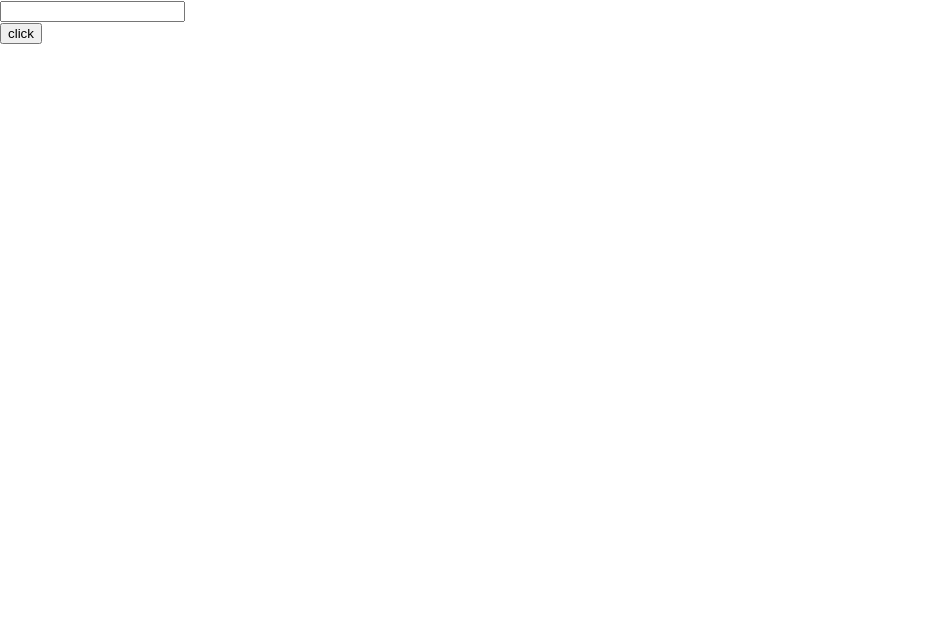
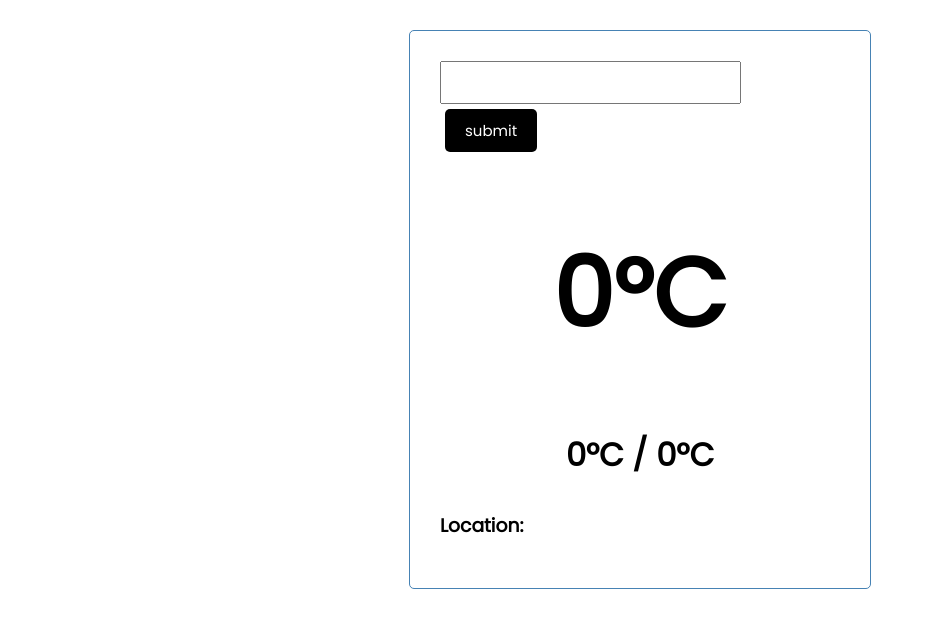
Before and after one commit to AkshayKumar08/react-weather-api, a React (Create React App) app: page / in a window 1280 px wide. Shown: the top 628 px of the page, without its empty margins (0-934 px from the left). Built offline with nearby package versions, Linux system fonts and the light colour scheme.

Commit message:
adding style

```diff
--- /dev/null
+++ b/src/App.css
@@ -0,0 +1,65 @@
+@import url('https://fonts.googleapis.com/css2?family=Poppins:wght@300;400&display=swap');
+
+body {
+  font-family: 'Poppins', sans-serif;
+}
+
+.container {
+  max-width: 400px;
+  margin: 30px auto;
+  overflow: auto;
+  min-height: 200px;
+  border: 1px solid steelblue;
+  padding: 30px;
+  border-radius: 5px;
+}
+
+.header {
+  display: flex;
+  justify-content: space-between;
+  align-items: center;
+  margin-bottom: 20px;
+}
+
+.btn {
+  display: inline-block;
+  background: #000;
+  color: #fff;
+  border: none;
+  padding: 10px 20px;
+  margin: 5px;
+  border-radius: 5px;
+  cursor: pointer;
+  text-decoration: none;
+  font-size: 15px;
+  font-family: inherit;
+}
+
+.btn:focus {
+  outline: none;
+}
+
+.btn:active {
+  transform: scale(0.98);
+}
+
+.btn-block {
+  display: inline;
+}
+
+.my-form input[type="text"]{
+	padding: 12px 60px;
+}
+
+/* Section */
+.temp h1{
+	font-size: 6em;
+}
+
+.temp h3{
+	font-size: 2em
+}
+
+.center{
+	text-align: center;
+}
--- a/src/App.js
+++ b/src/App.js
@@ -1,4 +1,8 @@
 import Header from './components/Header'
+import Section from './components/Section'
+import Footer from './components/Footer'
+import {useState} from 'react'
+import './App.css'
 
 const api = {
   key: "41bc47c6426a856a0b22036586852e8b",
@@ -6,16 +10,47 @@ const api = {
 }
 
 function App() {
+
+
+  const [curTemp, setCurTemp] = useState(0)
+  const [minTemp, setMinTemp] = useState(0)
+  const [maxTemp, setMaxTemp] = useState(0)
+  const [weather, setWeather] = useState('')
+  const [region, setRegion] = useState('')
+  // const [lastUpdate, setlastUpdate] = useState('')
+  // const [error, setError] = useState('')
+
   const getWeather = async (query) => {
-    const loc = `${api.base}weather?q=${query}&appid=${api.key}`
-    const res = await fetch(loc)
-    const data = await res.json()
-    console.log(data.weather[0].main)
+    try{
+      const loc = `${api.base}weather?q=${query}&appid=${api.key}`
+      const res = await fetch(loc)
+      const data = await res.json()
+      if( data.cod === 200){
+        setCurTemp(parseInt(data.main.temp-273))
+        setMinTemp(parseInt(data.main.temp_max-273))
+        setMaxTemp(parseInt(data.main.temp_min-273))
+        setWeather(data.weather[0].main)
+        setRegion(query)
+      }
+      else{
+        const err = 'Location not found'
+        setRegion(err)
+      }
+    }
+    catch(err){
 
+    }
   }
   return (
-    <div className="App">
-      <Header getData={ getWeather }/>
+    <div className="container">
+      <Header fetchData={ getWeather }/>
+      {/*<p >{region}:{error}:{data.main}:{data.description}</p>*/}
+      <Section
+      curTemp={ curTemp }
+      minTemp={ minTemp }
+      maxTemp={ maxTemp }
+      weather={ weather } />
+      <Footer region={ region }/>
     </div>
   );
 }
--- a/src/components/Button.js
+++ b/src/components/Button.js
@@ -1,10 +1,6 @@
 const Button = () => {
 	return (
-		<div>
-		<input
-		type='submit'
-		value='click'/>
-		</div>
+		<input className="btn btn-block" type='submit' value='submit'/>
 	)
 }
 
--- /dev/null
+++ b/src/components/Footer.js
@@ -0,0 +1,15 @@
+const Footer = ({ region }) => {
+	return (
+		<>
+			<div>
+				<h3>Location: { region }</h3>
+			</div>
+			{/*
+			<div>
+				<h3>Last Updated: </h3>
+			</div>*/}
+		</>
+	)
+}
+
+export default Footer
--- a/src/components/Header.js
+++ b/src/components/Header.js
@@ -1,20 +1,28 @@
 import Button from './Button'
 import {useState} from 'react'
 
-const Header = ({ getData }) => {
+
+const Header = ({ fetchData }) => {
 	const [region, setRegion] = useState('')
 	const onSubmit = (e) => {
 		e.preventDefault()
-		getData(region)
+		if(! region){
+			alert('Please enter something')
+		}
+		fetchData(region)
 	}
 
 	return (
-		<div>
-			<form onSubmit={ onSubmit }>
-				<input type="text"
-				onChange={ (e) => setRegion(e.target.value)}/>
-				<Button />
-			</form>
+		<div className="header">
+			<div className="my-form">
+				<form onSubmit={ onSubmit }>
+					<input
+					type="text"
+					onChange={ (e) => setRegion(e.target.value)}/>
+					<Button />
+				</form>
+			</div>
+
 		</div>
 	)
 }
--- /dev/null
+++ b/src/components/Section.js
@@ -0,0 +1,18 @@
+const Section = ({ curTemp, minTemp, maxTemp, weather }) =>{
+
+	return (
+		<div>
+			<div className="temp center">
+				<h1>{parseInt(curTemp)}°C</h1>
+			</div>
+			<div className="temp center">
+				<h3>{minTemp}°C / {maxTemp}°C</h3>
+			</div>
+			<div className="temp center">
+				<h3>{weather}</h3>
+			</div>
+		</div>
+	)
+}
+
+export default Section
```
